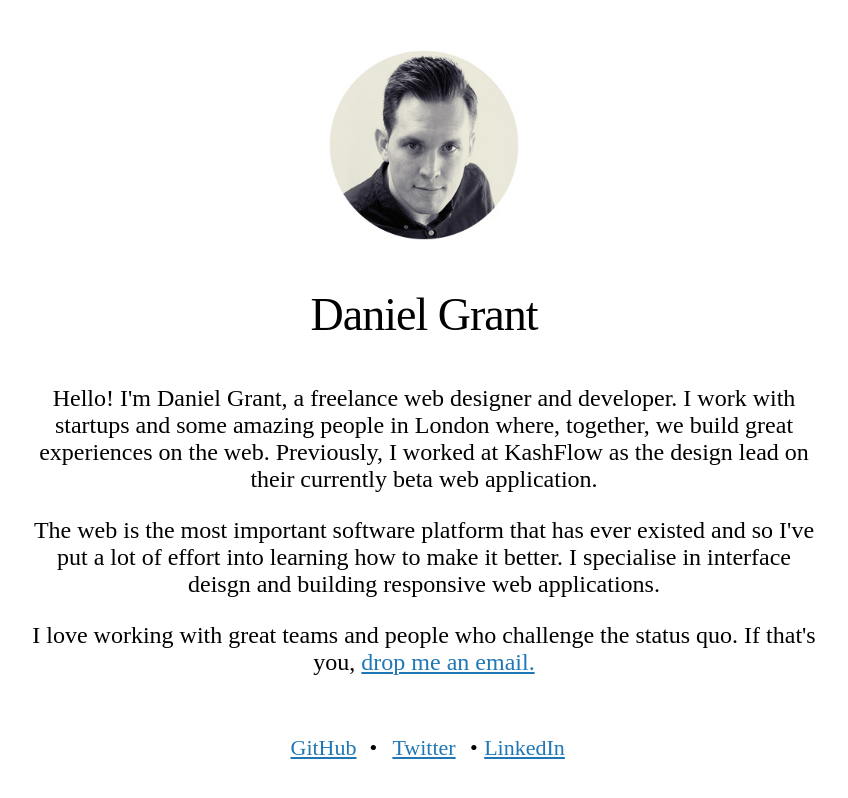
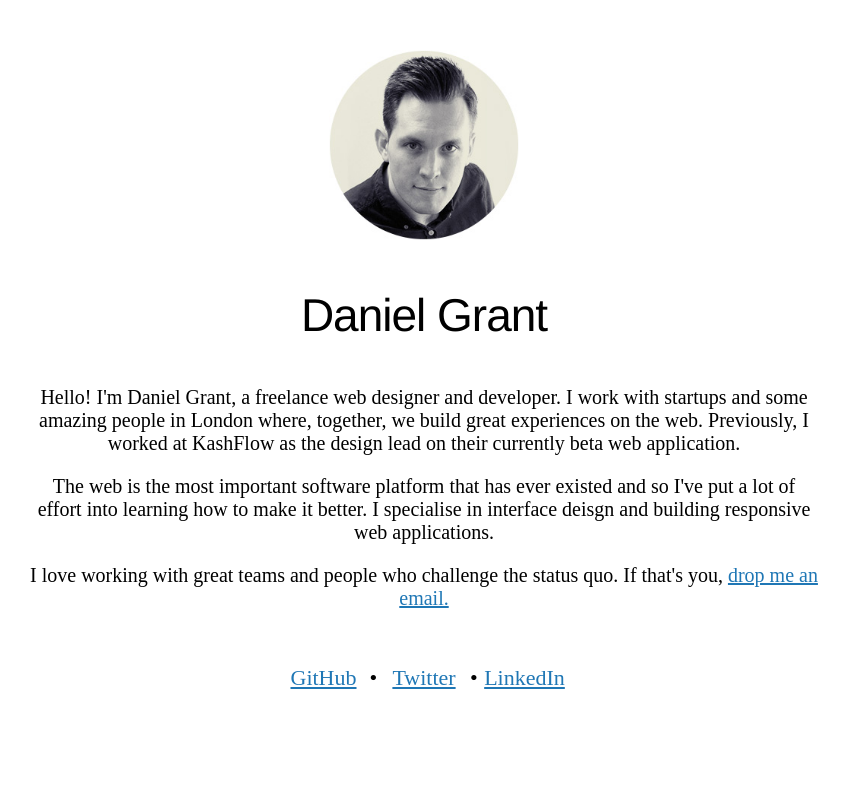
Before and after one commit to djgrant/djgrant.github.io, a Jekyll site: the page built from index.html, in a window 1280 px wide. Shown: the top 798 px of the page, without its empty margins (216-1064 px from the left). Built offline with Jekyll 4.4.1, drawn with Linux system fonts in a browser that asks for light colours; Markdown is read by kramdown in place of the engine named in the settings.

Commit message:
Update common.css

```diff
--- a/css/common.css
+++ b/css/common.css
@@ -626,7 +626,8 @@
 
 /* line 4, /Users/daniel/.dropbox-two/Dropbox/Sites/danielgrant.im/sass/base/type/_defaults.sass */
 h1 {
-  font-weight: 400;
+  font-family: "HelveticaNeue-Light", "Helvetica Neue Light", "Helvetica Neue", Helvetica, Arial, "Lucida Grande", sans-serif;
+   font-weight: 300;
   letter-spacing: -1px;
   -webkit-font-smoothing: antialiased;
 }
@@ -684,7 +685,7 @@
 
 /* line 10, /Users/daniel/.dropbox-two/Dropbox/Sites/danielgrant.im/sass/views/_home.sass */
 .bio {
-  font-size: 24px;
+  font-size: 20px;
   text-align: center;
   -webkit-font-smoothing: antialiased;
 }
```
